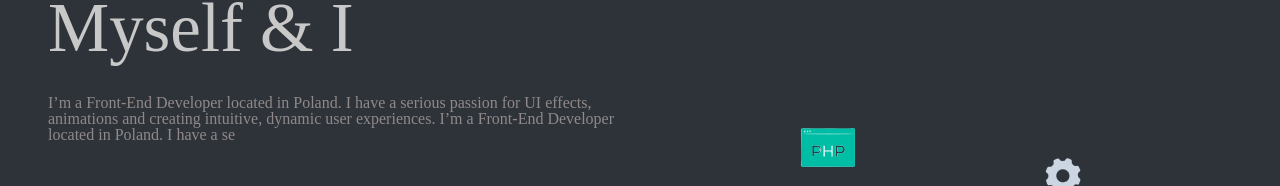
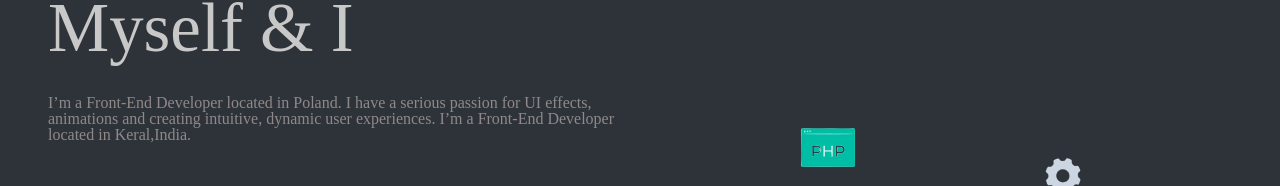
Before and after one commit to sanoop7/personal-site, a React (Create React App) app: page / in a window 1280 px wide. Shown: the part 614-800 px from the top of the page. Built offline with nearby package versions, Linux system fonts and the light colour scheme.

Commit message:
Update aboutMe.js

```diff
--- a/src/pages/aboutMe/aboutMe.js
+++ b/src/pages/aboutMe/aboutMe.js
@@ -9,7 +9,7 @@ function AboutMe() {
         <span className="about">
           I’m a Front-End Developer located in Poland. I have a serious passion
           for UI effects, animations and creating intuitive, dynamic user
-          experiences. I’m a Front-End Developer located in Poland. I have a se
+          experiences. I’m a Front-End Developer located in Keral,India.
         </span>
       </div>
       <div className="section_2">
```
